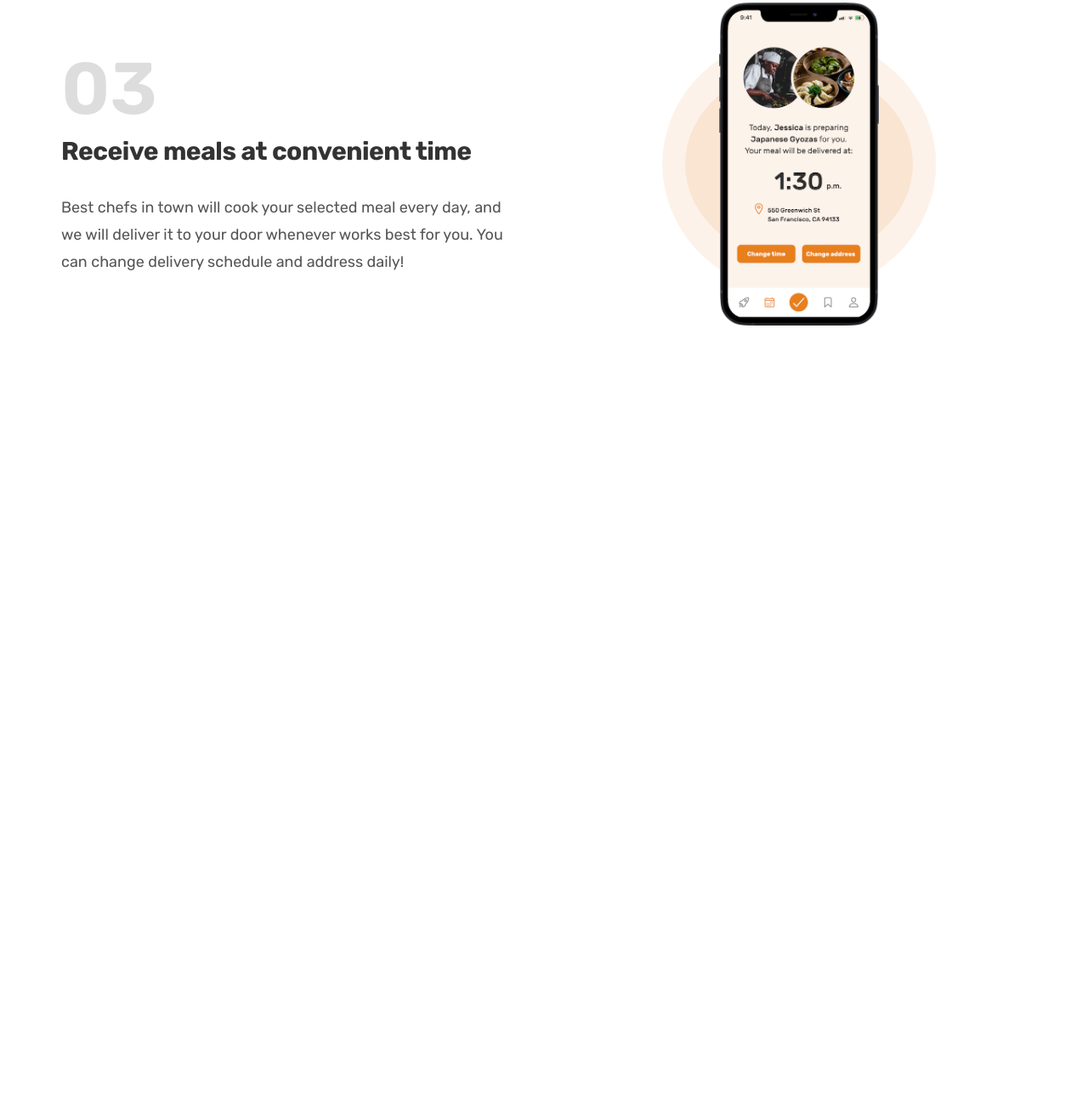
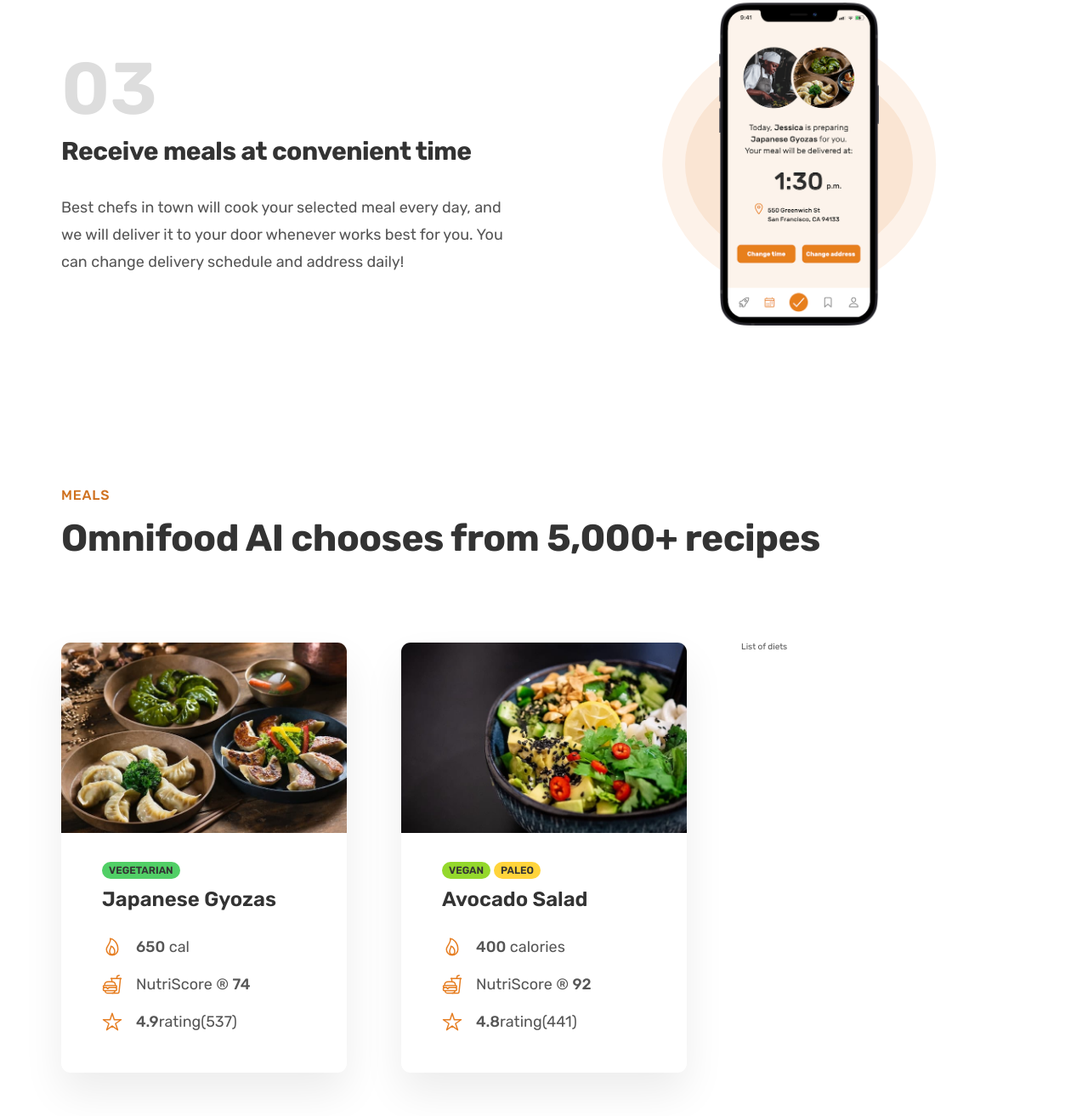
Before and after one commit to PEluffy/Omnifood, a plain HTML site: page index.html in a window 1280 px wide. Shown: the part 2118-3431 px from the top of the page at 85% size. Before the commit the page ends 2597 px from the top, so only its background shows below. Drawn offline with nearby package versions, Linux system fonts and the light colour scheme.

Commit message:
meals section in the verge of complete

```diff
--- a/css/general.css
+++ b/css/general.css
@@ -31,10 +31,12 @@ paragraph default :1.6
 #333
 #ddd
 
+-grenn:#51cf66
 --- 05 SHADOWS
 
 --- 06 BORDER_RADIUS
  -Default-9px
+  -Medium-11px
 
 --- 07 WHITESPACE
 
@@ -60,6 +62,9 @@ body {
   line-height: 1;
   font-weight: 400;
   color: #555;
+}
+strong {
+  font-weight: 500;
 }
 /* #endregion */
 /************************/
--- a/css/style.css
+++ b/css/style.css
@@ -179,3 +179,69 @@
 }
 /* #endregion*/
 /************************/
+
+/************************/
+/* #region Meal section*/
+.section-meals {
+  padding: 9.6rem 0;
+}
+.meal-img {
+  width: 100%;
+}
+.meal-title {
+  font-size: 2.4rem;
+  color: #333;
+  font-weight: 600;
+  margin-bottom: 3.2rem;
+}
+.meal-attributes {
+  display: flex;
+  flex-direction: column;
+  list-style: none;
+  gap: 2rem;
+}
+.meal-attribute {
+  font-size: 1.8rem;
+  display: flex;
+  align-items: center;
+  gap: 1.6rem;
+}
+.meal-icon {
+  height: 2.4rem;
+  width: 2.4rem;
+  color: #e67e22;
+}
+.tag {
+  display: inline-block;
+  padding: 0.4rem 0.8rem;
+  font-size: 1.2rem;
+  text-transform: uppercase;
+
+  color: #333;
+  border-radius: 10px;
+  font-weight: 600;
+}
+.tag--vegetarian {
+  background-color: #51cf66;
+}
+.tag--vegan {
+  background-color: #94d82d;
+}
+.tag--paleo {
+  background-color: #ffd43b;
+}
+.meal-tags {
+  display: flex;
+  gap: 0.4rem;
+  margin-bottom: 1.2rem;
+}
+.meal {
+  box-shadow: 0 2.4rem 4.8rem rgba(0, 0, 0, 0.075);
+  border-radius: 11px;
+  overflow: hidden;
+}
+.meal-content {
+  padding: 3.2rem 4.8rem 4.8rem 4.8rem;
+}
+/* #endregion*/
+/************************/
--- a/index.html
+++ b/index.html
@@ -11,6 +11,14 @@
       href="https://fonts.googleapis.com/css2?family=Rubik:ital,wght@0,300..900;1,300..900&display=swap"
       rel="stylesheet"
     />
+    <script
+      type="module"
+      src="https://unpkg.com/ionicons@7.1.0/dist/ionicons/ionicons.esm.js"
+    ></script>
+    <script
+      nomodule
+      src="https://unpkg.com/ionicons@7.1.0/dist/ionicons/ionicons.js"
+    ></script>
     <title>Omnifood</title>
   </head>
   <body>
@@ -41,12 +49,12 @@
             <a href="#" class="btn btn--outline">Learn more &darr;</a>
             <div class="delivered-meals">
               <div class="delivered-img">
-                <img src="/img/customers/customer-1.jpg" />
-                <img src="/img/customers/customer-2.jpg" />
-                <img src="/img/customers/customer-3.jpg" />
-                <img src="/img/customers/customer-4.jpg" />
-                <img src="/img/customers/customer-5.jpg" />
-                <img src="/img/customers/customer-6.jpg" />
+                <img src="img/customers/customer-1.jpg" />
+                <img src="img/customers/customer-2.jpg" />
+                <img src="img/customers/customer-3.jpg" />
+                <img src="img/customers/customer-4.jpg" />
+                <img src="img/customers/customer-5.jpg" />
+                <img src="img/customers/customer-6.jpg" />
               </div>
               <p class="delivered-text">
                 <span> 250,000+</span> meals delivered last year!
@@ -139,6 +147,78 @@
           </div>
         </div>
       </section>
+      <section class="section-meals">
+        <div class="container">
+          <span class="subheading">Meals</span>
+          <h2 class="heading-secondary">
+            Omnifood AI chooses from 5,000+ recipes
+          </h2>
+        </div>
+        <div class="container grid grid--3-cols">
+          <div class="meal">
+            <img
+              src="img/meals/meal-1.jpg"
+              class="meal-img"
+              alt="Japneese gyozas"
+            />
+            <div class="meal-content">
+              <div class="meal-tags">
+                <span class="tag tag--vegetarian">Vegetarian</span>
+              </div>
+              <p class="meal-title">Japanese Gyozas</p>
+              <ul class="meal-attributes">
+                <li class="meal-attribute">
+                  <ion-icon class="meal-icon" name="flame-outline"></ion-icon
+                  ><span><strong>650</strong> cal</span>
+                </li>
+                <li class="meal-attribute">
+                  <ion-icon
+                    class="meal-icon"
+                    name="fast-food-outline"
+                  ></ion-icon>
+                  <span>NutriScore &reg; <strong>74</strong></span>
+                </li>
+                <li class="meal-attribute">
+                  <ion-icon class="meal-icon" name="star-outline"></ion-icon
+                  ><span><strong>4.9</strong>rating(537)</span>
+                </li>
+              </ul>
+            </div>
+          </div>
+          <div class="meal">
+            <img
+              src="img/meals/meal-2.jpg"
+              class="meal-img"
+              alt="Avocado Salad"
+            />
+            <div class="meal-content">
+              <div class="meal-tags">
+                <span class="tag tag--vegan">Vegan </span>
+                <span class="tag tag--paleo">Paleo </span>
+              </div>
+              <p class="meal-title">Avocado Salad</p>
+              <ul class="meal-attributes">
+                <li class="meal-attribute">
+                  <ion-icon class="meal-icon" name="flame-outline"></ion-icon
+                  ><span><strong>400</strong> calories</span>
+                </li>
+                <li class="meal-attribute">
+                  <ion-icon
+                    class="meal-icon"
+                    name="fast-food-outline"
+                  ></ion-icon>
+                  <span>NutriScore &reg; <strong>92</strong></span>
+                </li>
+                <li class="meal-attribute">
+                  <ion-icon class="meal-icon" name="star-outline"></ion-icon
+                  ><span><strong>4.8</strong>rating(441)</span>
+                </li>
+              </ul>
+            </div>
+          </div>
+          <div class="diets">List of diets</div>
+        </div>
+      </section>
     </main>
   </body>
 </html>
```
